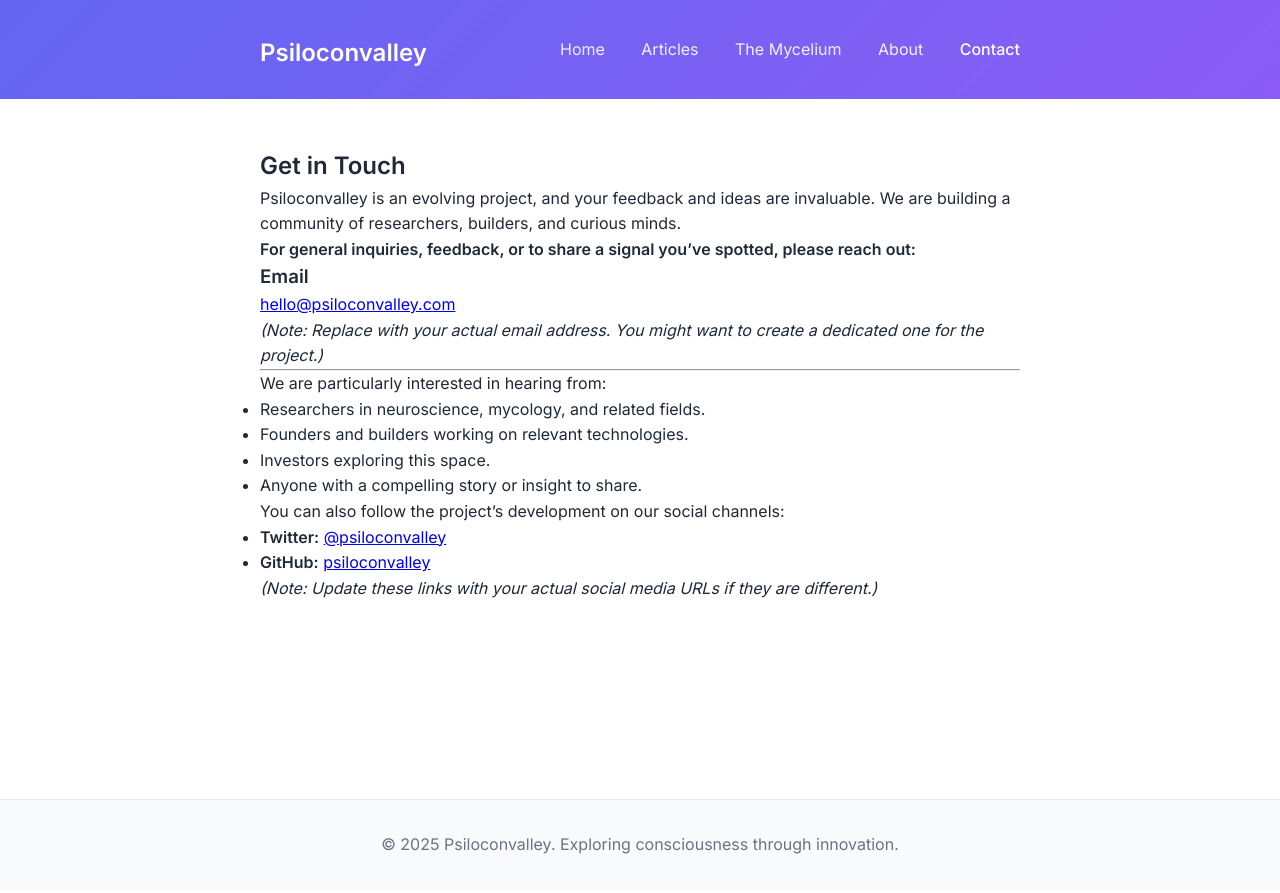
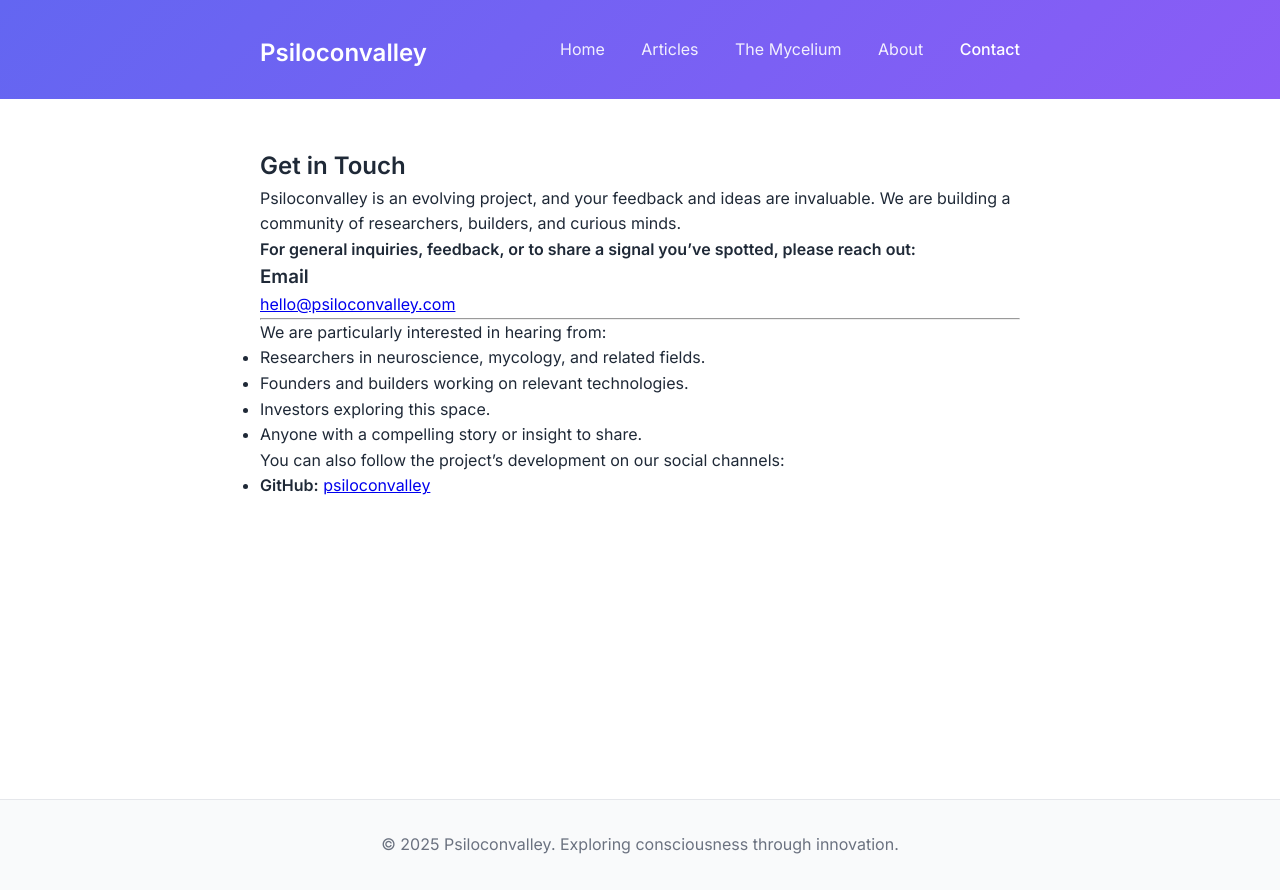
Before and after one commit to psiloconvalley/psiloconvalley.github.io, a Jekyll site: the page built from contact.md, in a window 1280 px wide. Shown: the top 893 px of the page. Built offline with Jekyll 4.4.1, drawn with Linux system fonts in a browser that asks for light colours.

Commit message:
Update contact.md

```diff
--- a/contact.md
+++ b/contact.md
@@ -13,8 +13,6 @@ Psiloconvalley is an evolving project, and your feedback and ideas are invaluabl
 ### Email
 [hello@psiloconvalley.com](mailto:hello@psiloconvalley.com)
 
-*(Note: Replace with your actual email address. You might want to create a dedicated one for the project.)*
-
 ---
 
 We are particularly interested in hearing from:
@@ -25,7 +23,4 @@ We are particularly interested in hearing from:
 
 You can also follow the project's development on our social channels:
 
-- **Twitter:** [@psiloconvalley](https://twitter.com/psiloconvalley)
 - **GitHub:** [psiloconvalley](https://github.com/psiloconvalley)
-
-*(Note: Update these links with your actual social media URLs if they are different.)*
```
